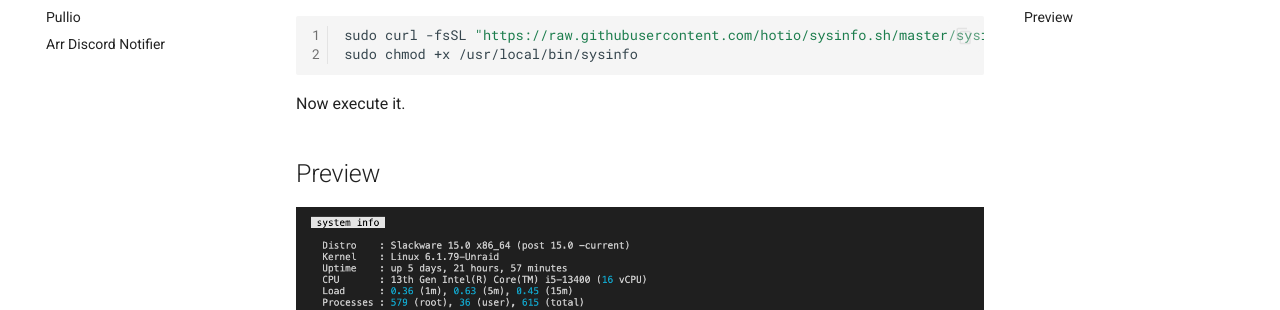
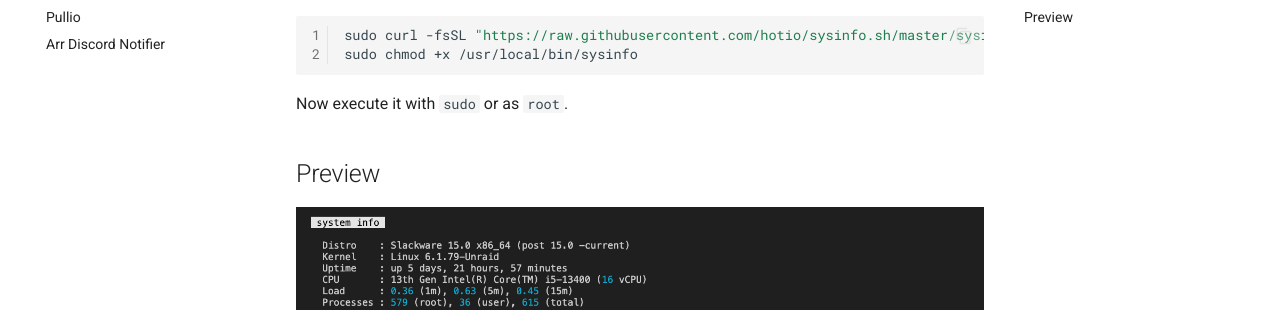
Before and after one commit to hotio/website, an MkDocs documentation site: the page built from docs/scripts/sysinfo.md, in a window 1280 px wide and 900 px high, scrolled down 649 px. Shown: the part 166-476 px from the top of the window. Built offline with MkDocs 1.6.1 and Material for MkDocs 9.7.7, drawn with Linux system fonts in a browser that asks for light colours.

Commit message:
add info

````diff
--- a/docs/scripts/sysinfo.md
+++ b/docs/scripts/sysinfo.md
@@ -23,7 +23,7 @@ sudo curl -fsSL "https://raw.githubusercontent.com/hotio/sysinfo.sh/master/sysin
 sudo chmod +x /usr/local/bin/sysinfo
 ```
 
-Now execute it.
+Now execute it with `sudo` or as `root`.
 
 ## Preview
 
````
